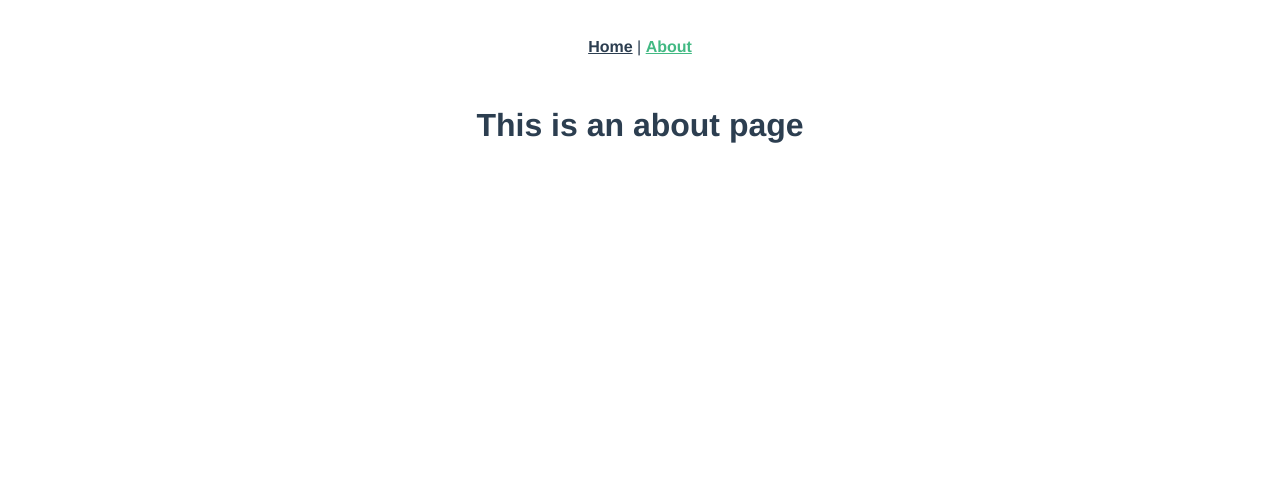
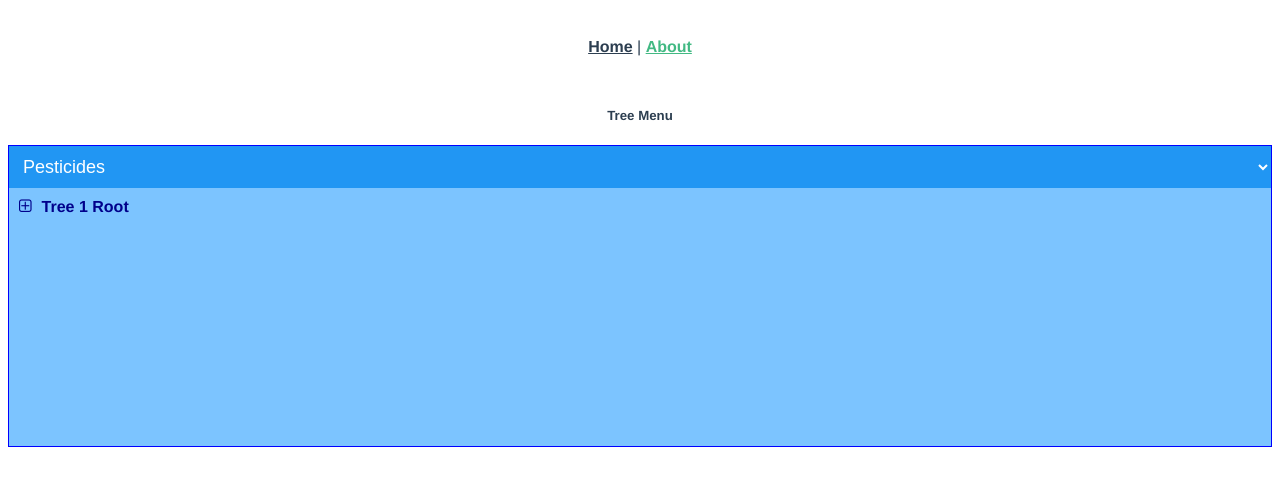
Before and after one commit to krischilds/TreeMenu, a Vue app: page /#/about in a window 1280 px wide. Shown: the top 486 px of the page. Built offline with nearby package versions, Linux system fonts and the light colour scheme.

Commit message:
added files

```diff
--- a/package.json
+++ b/package.json
@@ -19,12 +19,14 @@
     "@vue/cli-service": "~4.5.0",
     "@vue/eslint-config-standard": "^5.1.2",
     "babel-eslint": "^10.1.0",
-    "eslint": "^6.7.2",
+    "eslint": "^7.9.0",
     "eslint-plugin-import": "^2.20.2",
     "eslint-plugin-node": "^11.1.0",
     "eslint-plugin-promise": "^4.2.1",
     "eslint-plugin-standard": "^4.0.0",
     "eslint-plugin-vue": "^6.2.2",
+    "node-sass": "^4.14.1",
+    "sass-loader": "^10.0.2",
     "vue-template-compiler": "^2.6.11"
   }
 }
--- a/public/index.html
+++ b/public/index.html
@@ -1,15 +1,29 @@
 <!DOCTYPE html>
 <html lang="en">
   <head>
-    <meta charset="utf-8">
-    <meta http-equiv="X-UA-Compatible" content="IE=edge">
-    <meta name="viewport" content="width=device-width,initial-scale=1.0">
-    <link rel="icon" href="<%= BASE_URL %>favicon.ico">
+    <meta charset="utf-8" />
+    <meta http-equiv="X-UA-Compatible" content="IE=edge" />
+    <meta name="viewport" content="width=device-width,initial-scale=1.0" />
+    <link rel="icon" href="<%= BASE_URL %>favicon.ico" />
+    <link
+      rel="stylesheet"
+      href="https://pro.fontawesome.com/releases/v5.10.0/css/all.css"
+      integrity="sha384-AYmEC3Yw5cVb3ZcuHtOA93w35dYTsvhLPVnYs9eStHfGJvOvKxVfELGroGkvsg+p"
+      crossorigin="anonymous"
+    />
+    <link
+      rel="stylesheet"
+      href="https://stackpath.bootstrapcdn.com/font-awesome/4.7.0/css/font-awesome.min.css"
+    />
     <title><%= htmlWebpackPlugin.options.title %></title>
   </head>
   <body>
     <noscript>
-      <strong>We're sorry but <%= htmlWebpackPlugin.options.title %> doesn't work properly without JavaScript enabled. Please enable it to continue.</strong>
+      <strong
+        >We're sorry but <%= htmlWebpackPlugin.options.title %> doesn't work
+        properly without JavaScript enabled. Please enable it to
+        continue.</strong
+      >
     </noscript>
     <div id="app"></div>
     <!-- built files will be auto injected -->
--- /dev/null
+++ b/src/components/TreeMenu.vue
@@ -0,0 +1,71 @@
+<template>
+  <div class="tree-menu">
+    <div class="label-wrapper" @click="toggleChildren">
+      <div :style="indent" :class="labelClasses">
+        <i
+          v-if="nodes"
+          class="fa"
+          :class="iconClasses"
+          style="padding-right:10px"
+        ></i>
+        <span v-if="nodes">{{ label }}</span>
+        <a href="#" v-else style="border:0">{{ label }}</a>
+      </div>
+    </div>
+    <div v-if="showChildren">
+      <tree-menu
+        :key="node.label"
+        v-for="node in nodes"
+        :nodes="node.nodes"
+        :label="node.label"
+        :depth="depth + 1"
+      >
+      </tree-menu>
+    </div>
+  </div>
+</template>
+<script>
+export default {
+  props: ["label", "nodes", "depth", "special"],
+  name: "tree-menu",
+  data() {
+    return { showChildren: false };
+  },
+  computed: {
+    indent() {
+      return { transform: `translate(${this.depth * 30}px)` };
+    },
+    iconClasses() {
+      return {
+        "fa-plus-square-o": !this.showChildren,
+        "fa-minus-square-o": this.showChildren
+      };
+    },
+    labelClasses() {
+      return { "has-children": this.nodes };
+    }
+  },
+  methods: {
+    toggleChildren() {
+      this.showChildren = !this.showChildren;
+    }
+  }
+};
+</script>
+<style lang="scss">
+.tree-menu {
+  text-align: left;
+  margin: 10px;
+
+  .label-wrapper {
+    padding-bottom: 10px;
+    margin-bottom: 10px;
+    border-bottom: 0px solid rgb(80, 169, 221);
+    font-weight: normal;
+    .has-children {
+      cursor: pointer;
+      font-weight: bold;
+    }
+  }
+}
+</style>
--- /dev/null
+++ b/src/components/TreeMenuRoot.vue
@@ -0,0 +1,27 @@
+<template>
+  <div>
+    <tree-menu
+      v-if="tree"
+      :label="tree.label"
+      :nodes="tree.nodes"
+      :depth="0"
+    ></tree-menu>
+    <div v-else>Loading Tree</div>
+  </div>
+</template>
+
+<script>
+import TreeMenu from "../components/TreeMenu.vue";
+
+export default {
+  components: { "tree-menu": TreeMenu },
+  name: "tree-menu-root",
+  props: {
+    tree: {
+      type: Object
+    }
+  }
+};
+</script>
+
+<style></style>
--- a/src/views/About.vue
+++ b/src/views/About.vue
@@ -1,5 +1,147 @@
 <template>
-  <div class="about">
-    <h1>This is an about page</h1>
+  <div>
+    <h5>Tree Menu</h5>
+
+    <div id="app">
+      <div class="tree-menu-container">
+        <select v-model="selected" @change="selectTree">
+          <option
+            :key="option.value"
+            v-for="option in options"
+            v-bind:value="option.value"
+          >
+            {{ option.text }}
+          </option>
+        </select>
+        <tree-menu-root v-if="tree" :tree="tree" />
+      </div>
+    </div>
   </div>
 </template>
+
+<script>
+import TreeMenuRoot from "../components/TreeMenuRoot.vue";
+
+export default {
+  components: { "tree-menu-root": TreeMenuRoot },
+  data() {
+    return {
+      tree: {},
+      treeMap: {},
+      selected: "A",
+      options: [
+        { text: "Pesticides", value: "A" },
+        { text: "Vet Drugs", value: "B" },
+        { text: "Resource Center", value: "C" }
+      ]
+    };
+  },
+  watch: {
+    selected: function(val) {
+      this.tree = this.treeMap[val];
+    }
+  },
+  created() {
+    const t1 = {
+      label: "Tree 1 Root",
+      nodes: [
+        {
+          label: "Module 1",
+          nodes: [
+            {
+              label: "item1.1"
+            },
+            {
+              label: "item1.2",
+              nodes: [
+                {
+                  label: "item1.2.1"
+                }
+              ]
+            }
+          ]
+        },
+        {
+          label: "item2"
+        }
+      ]
+    };
+    const t2 = {
+      label: "Tree 2 Root",
+      nodes: [
+        {
+          node: { type: "like", label: "Super Node 2" },
+          label: "Module 2",
+          nodes: [
+            {
+              label: "item2.1"
+            },
+            {
+              label: "item2.2",
+              nodes: [
+                {
+                  label: "item2.2.1"
+                }
+              ]
+            }
+          ]
+        },
+        {
+          label: "item2"
+        }
+      ]
+    };
+    const t3 = {
+      label: "Tree 3 Root",
+      nodes: [
+        {
+          node: { type: "link", label: "Super Node 3" },
+          label: "Module 3",
+          nodes: [
+            {
+              label: "item3.1"
+            },
+            {
+              label: "item3.2",
+              nodes: [
+                {
+                  label: "item3.2.1"
+                }
+              ]
+            }
+          ]
+        },
+        {
+          label: "item3"
+        }
+      ]
+    };
+    let treeMap = {};
+    treeMap.A = t1;
+    treeMap.B = t2;
+    treeMap.C = t3;
+
+    this.treeMap = treeMap;
+    this.tree = this.treeMap[this.selected];
+  }
+};
+</script>
+
+<style lang="scss" scoped>
+.tree-menu-container {
+  background: #7cc4ff;
+  color: darkblue;
+  min-width: 240px;
+  min-height: 300px;
+  border: 1px solid blue;
+  select {
+    border: 0;
+    background: #2196f3;
+    font-size: 18px;
+    color: white;
+    padding: 10px;
+    width: 100%;
+    text-align: left;
+  }
+}
+</style>
```
Also changed, not shown: .eslintrc.js, 1 other file (tests, documents, lock files or other folders).
